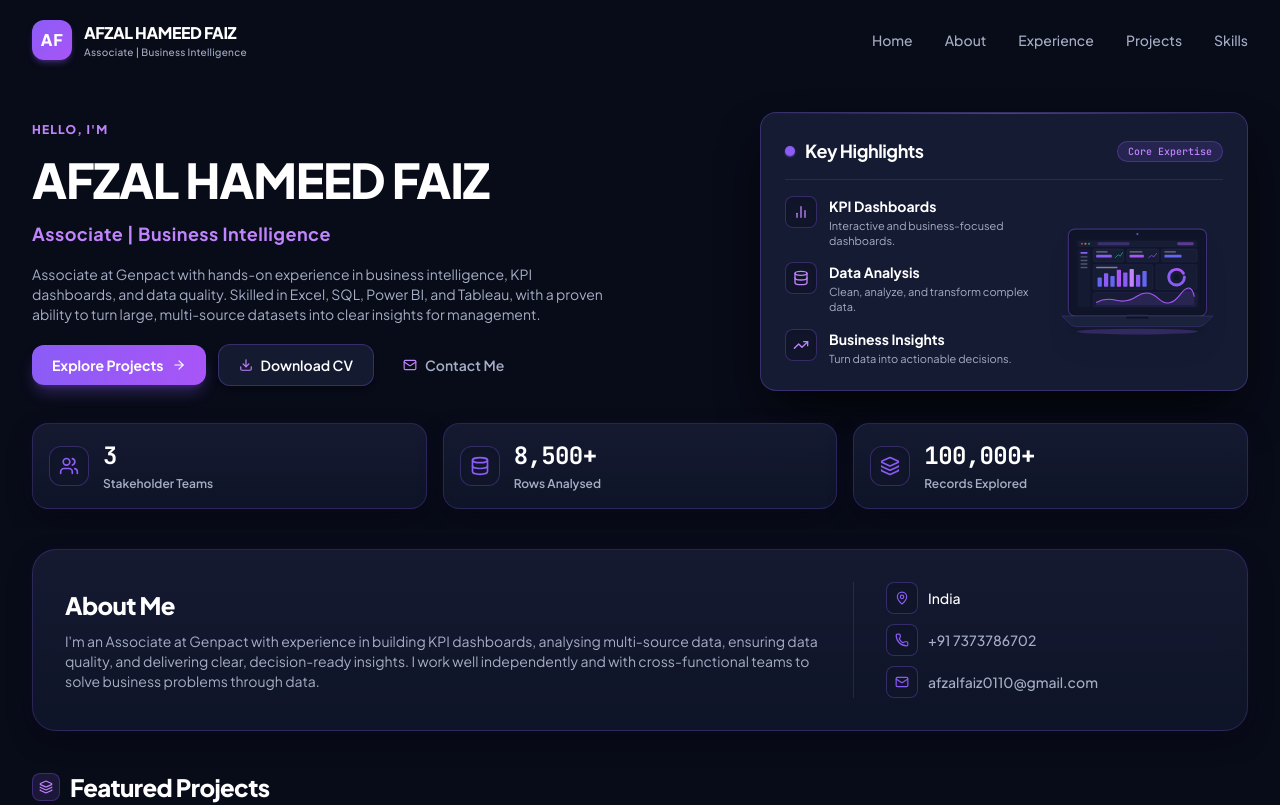
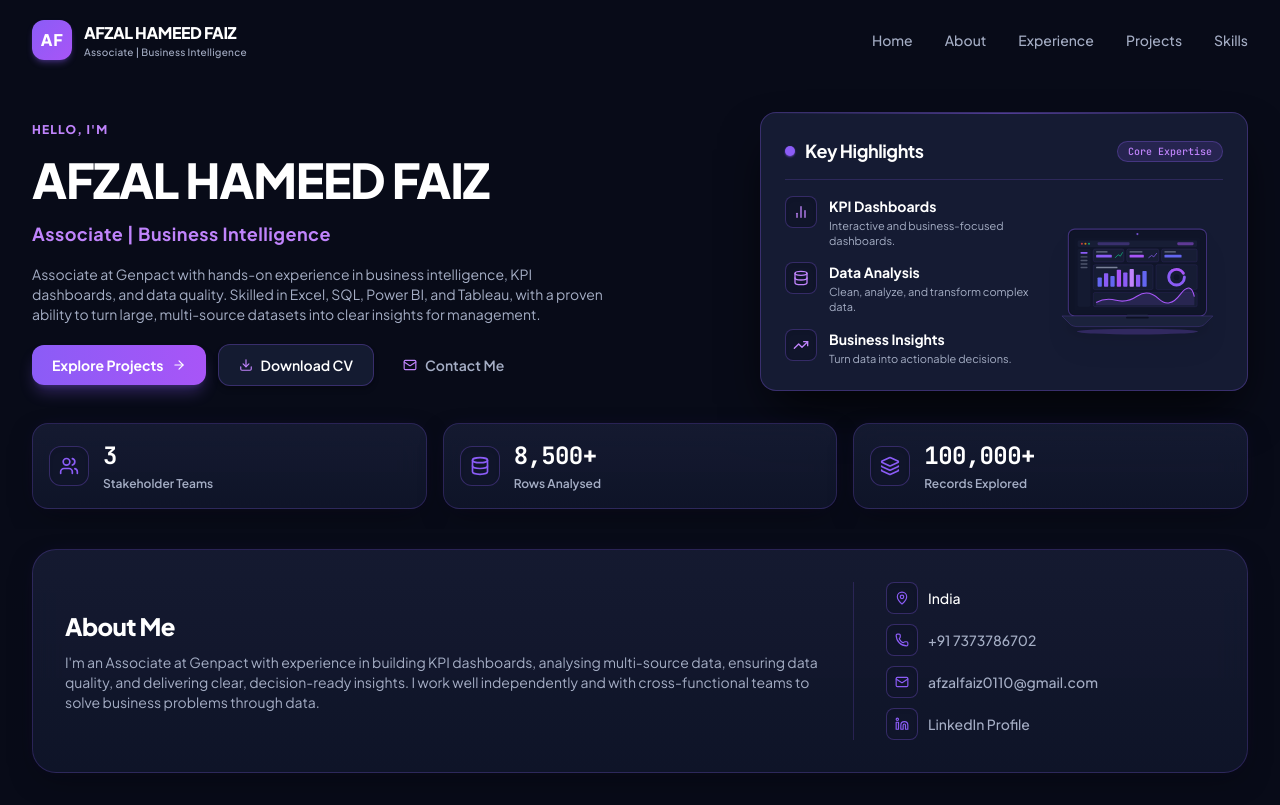
Before and after one commit to afzal-01/portfolio, a React (Vite) app: page / in a window 1280 px wide. Shown: the top 805 px of the page. Built offline with nearby package versions, Linux system fonts and the light colour scheme.

Commit message:
changes done

```diff
--- a/src/data/personal.ts
+++ b/src/data/personal.ts
@@ -32,7 +32,7 @@ export const personalInfo: PersonalInfo = {
   location: "India",
   profileImage: "/images/profile.jpg",
   socials: {
-    linkedin: "https://linkedin.com",
+    linkedin: "https://www.linkedin.com/in/afzalhameedfaiz/",
     github: "https://github.com",
   },
   metrics: [
--- a/src/sections/About.tsx
+++ b/src/sections/About.tsx
@@ -1,5 +1,5 @@
 import React from 'react';
-import { MapPin, Phone, Mail } from 'lucide-react';
+import { MapPin, Phone, Mail, Linkedin } from 'lucide-react';
 import { personalInfo } from '../data/personal';
 
 export const About: React.FC = () => {
@@ -52,6 +52,19 @@ export const About: React.FC = () => {
                 </div>
                 <span className="font-medium break-all">{personalInfo.email}</span>
               </a>
+
+              {/* LinkedIn */}
+              <a
+                href={personalInfo.socials.linkedin || "https://www.linkedin.com/in/afzalhameedfaiz/"}
+                target="_blank"
+                rel="noopener noreferrer"
+                className="flex items-center gap-2.5 text-[#A5AEC5] hover:text-white transition-colors group"
+              >
+                <div className="w-8 h-8 rounded-lg bg-[#10152A] border border-[#8B5CF6]/30 flex items-center justify-center text-[#8B5CF6] shrink-0 group-hover:border-[#8B5CF6] transition-colors shadow-inner">
+                  <Linkedin className="w-3.5 h-3.5" />
+                </div>
+                <span className="font-medium">LinkedIn Profile</span>
+              </a>
             </div>
 
           </div>
```
Also changed, not shown: 3 other files (tests, documents, lock files or other folders).
